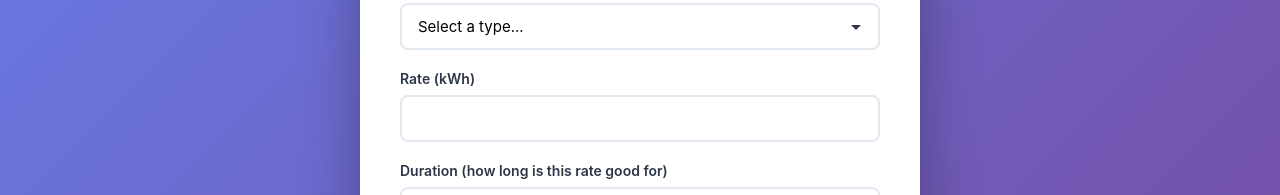
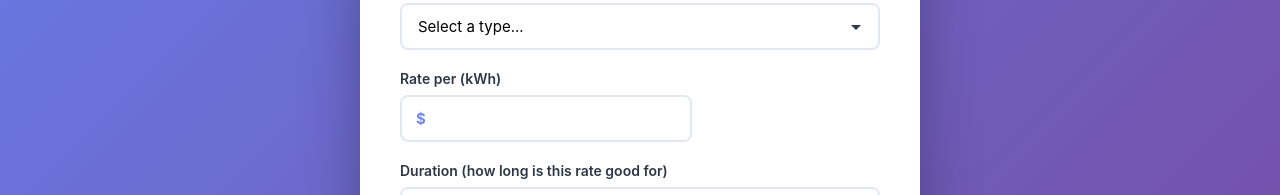
Before and after one commit to nfons/PowerSwitch, a React (Create React App) app in the folder frontend/: page / in a window 1280 px wide. Shown: the part 345-540 px from the top of the page. Built offline with nearby package versions, Linux system fonts and the light colour scheme.

Commit message:
Add input prefix for rate field in form and update styles

```diff
--- a/frontend/src/App.css
+++ b/frontend/src/App.css
@@ -117,6 +117,26 @@ textarea {
   min-height: 60px;
 }
 
+.input-with-prefix {
+  position: relative;
+  display: flex;
+  align-items: center;
+}
+
+.input-prefix {
+  position: absolute;
+  left: 16px;
+  font-size: 15px;
+  font-weight: 600;
+  color: #667eea;
+  pointer-events: none;
+  z-index: 1;
+}
+
+.input-with-prefix-field {
+  padding-left: 32px !important;
+}
+
 button[type="submit"] {
   margin-top: 8px;
   padding: 14px 24px;
--- a/frontend/src/App.js
+++ b/frontend/src/App.js
@@ -111,7 +111,9 @@ function App() {
             </select>
           </label>
           <label>
-            Rate {form.type === 'Gas' ? '(ccf)' : '(kWh)'}
+            Rate per {form.type === 'Gas' ? '(ccf)' : '(kWh)'}
+            <div className="input-with-prefix">
+              <span className="input-prefix">$</span>
               <input
                 type="number"
                 min="0"
@@ -120,7 +122,9 @@ function App() {
                 onChange={handleChange('rate')}
                 disabled={isSubmitting}
                 required
+                className="input-with-prefix-field"
               />
+            </div>
           </label>
           <label>
             Duration (how long is this rate good for)
```
Lines whose indentation alone changed are shown as unchanged.
